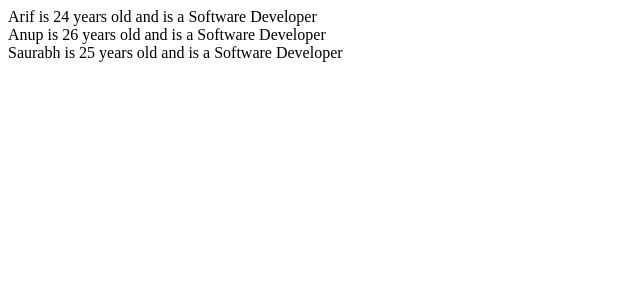
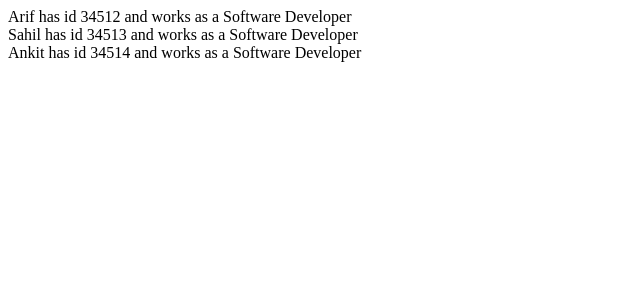
Before and after one commit to arif034/sample-project-react, a React (Create React App) app: page / in a window 1280 px wide. Shown: the top 300 px of the page, without its empty margins (0-640 px from the left). Built offline with nearby package versions, Linux system fonts and the light colour scheme.

Commit message:
Lists and Keys practise part 2 Lists and Keys practise part 2

```diff
--- a/src/App.js
+++ b/src/App.js
@@ -6,7 +6,8 @@ import { Component } from "react";
 // import ConditionalRendering from "./ConditionalRendering.js";
 // import Array from "./Array";
 // import OrderedList from "./OrderedList"
-import ListAndKeys from "./ListAndKeys";
+// import ListAndKeys from "./ListAndKeys";
+import ListAndKeys2 from "./ListAndKeys2";
 class App extends Component {
   render() {
     return (
@@ -17,7 +18,8 @@ class App extends Component {
         {/* <ConditionalRendering /> */}
         {/* <Array /> */}
         {/* <OrderedList/> */}
-        <ListAndKeys />
+        {/* <ListAndKeys /> */}
+        <ListAndKeys2 />
       </div>
     );
   }
--- /dev/null
+++ b/src/Employee.js
@@ -0,0 +1,9 @@
+function Employee({ employee }) {
+  return (
+    <div>
+      {employee.name} has id {employee.eid} and works as a {employee.job}
+    </div>
+  );
+}
+
+export default Employee;
--- /dev/null
+++ b/src/ListAndKeys2.js
@@ -0,0 +1,30 @@
+import { Component } from "react";
+import Employee from "./Employee";
+class ListAndKeys2 extends Component {
+  render() {
+    const employees = [
+      {
+        name: "Arif",
+        job: "Software Developer",
+        eid: 34512
+      },
+      {
+        name: "Sahil",
+        job: "Software Developer",
+        eid: 34513
+      },
+      {
+        name: "Ankit",
+        job: "Software Developer",
+        eid: 34514
+      }
+    ];
+
+    const employeeList = employees.map((employee) => (
+      <Employee employee={employee} />
+    ));
+    return <div>{employeeList}</div>;
+  }
+}
+
+export default ListAndKeys2;
```
